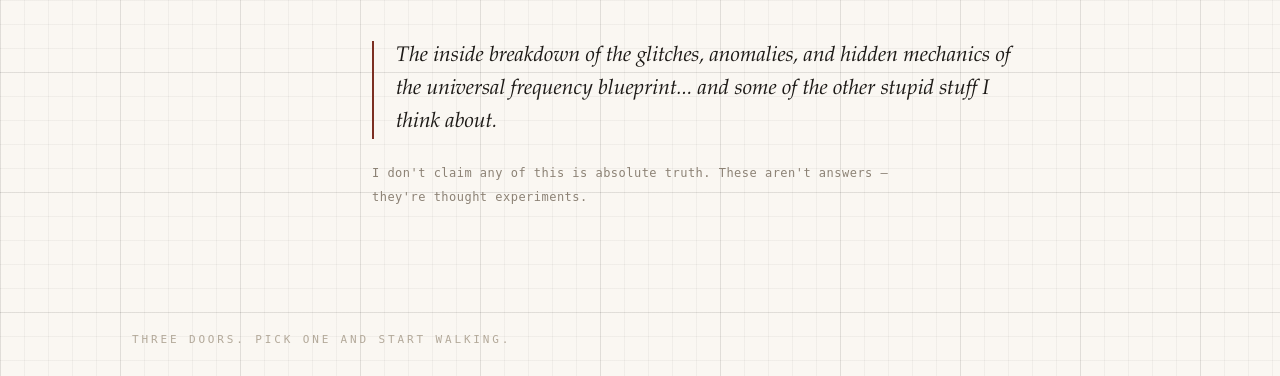
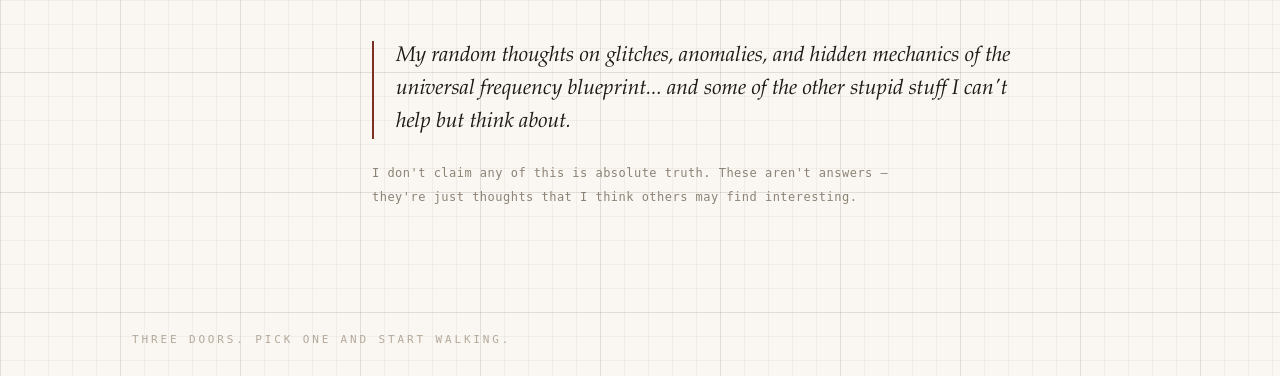
Before and after one commit to snails911/404369, a plain HTML site: page index.html in a window 1280 px wide. Shown: the part 408-784 px from the top of the page. Drawn offline with Linux system fonts and the light colour scheme.

Commit message:
Rework tagline and hedge: my random thoughts, not an inside breakdown
- replaces 'The inside breakdown of...' with the owner's own wording
- hedge no longer claims answers, says these are just thoughts others may find interesting
- meta description and README updated to match

```diff
--- a/index.html
+++ b/index.html
@@ -5,7 +5,7 @@
 <meta name="viewport" content="width=device-width, initial-scale=1">
 <meta name="color-scheme" content="light">
 <title>The 404 on 369 — The Glitch of Life</title>
-<meta name="description" content="Thought experiments on the glitches, anomalies, and hidden mechanics of the universal frequency blueprint — and some of the other stupid stuff I think about. Not answers. Something to think about. Could it be?">
+<meta name="description" content="My random thoughts on glitches, anomalies, and hidden mechanics of the universal frequency blueprint — and some of the other stupid stuff I can't help but think about. Not answers. Something to think about. Could it be?">
 <link rel="stylesheet" href="/styles.css">
 <link rel="icon" href="/favicon.svg" type="image/svg+xml">
 </head>
@@ -24,8 +24,8 @@
       <p class="eyebrow">[ Anomaly Log · Transmission 0.1 ]</p>
       <h1 class="display">The 404 on 369</h1>
       <p class="subtitle">The Glitch of Life</p>
-      <p class="manifesto">The inside breakdown of the glitches, anomalies, and hidden mechanics of the universal frequency blueprint... and some of the other stupid stuff I think about.</p>
-      <p class="hedge">I don't claim any of this is absolute truth. These aren't answers — they're thought experiments.</p>
+      <p class="manifesto">My random thoughts on glitches, anomalies, and hidden mechanics of the universal frequency blueprint... and some of the other stupid stuff I can't help but think about.</p>
+      <p class="hedge">I don't claim any of this is absolute truth. These aren't answers — they're just thoughts that I think others may find interesting.</p>
     </div>
   </div>
 
```
Also changed, not shown: 1 other file.
